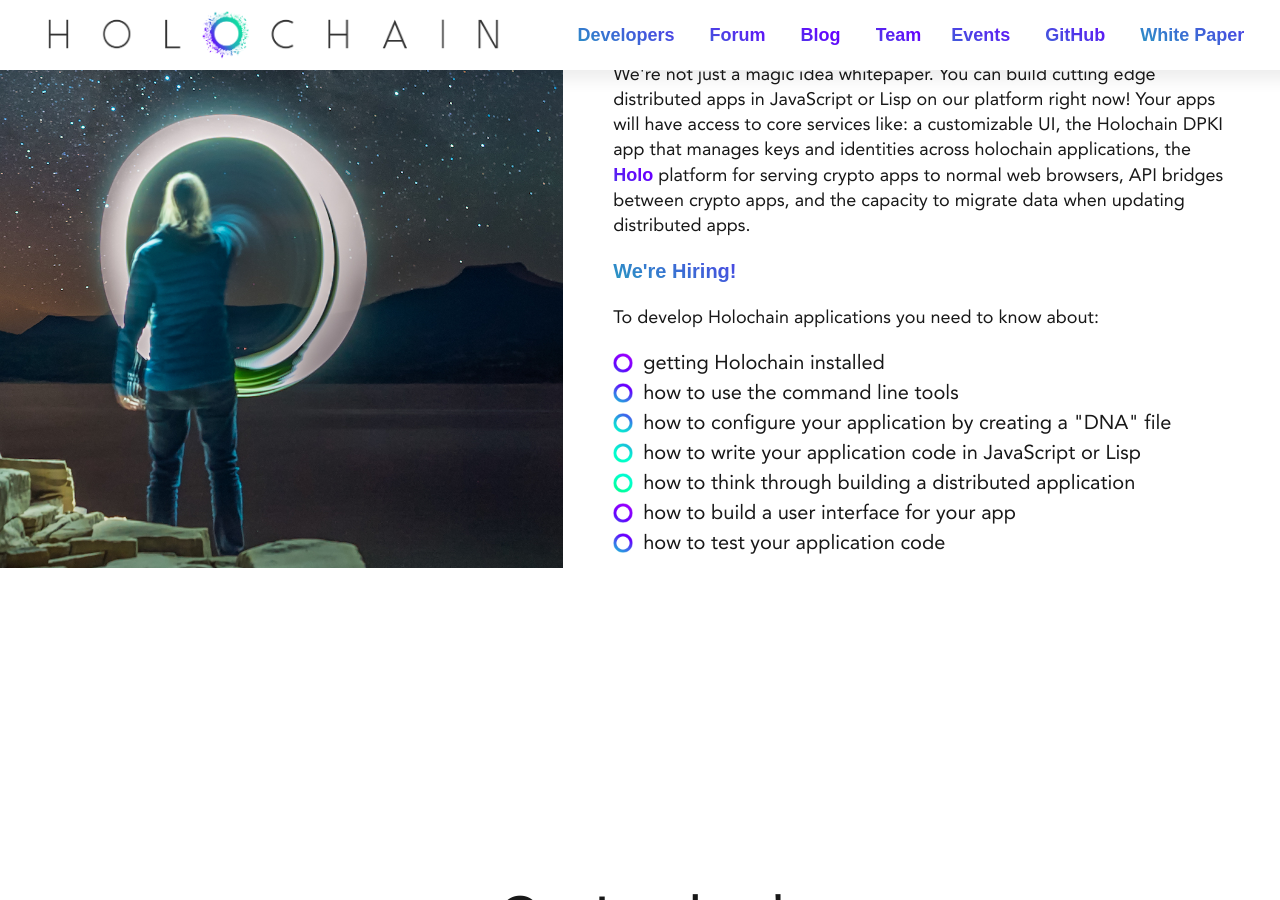
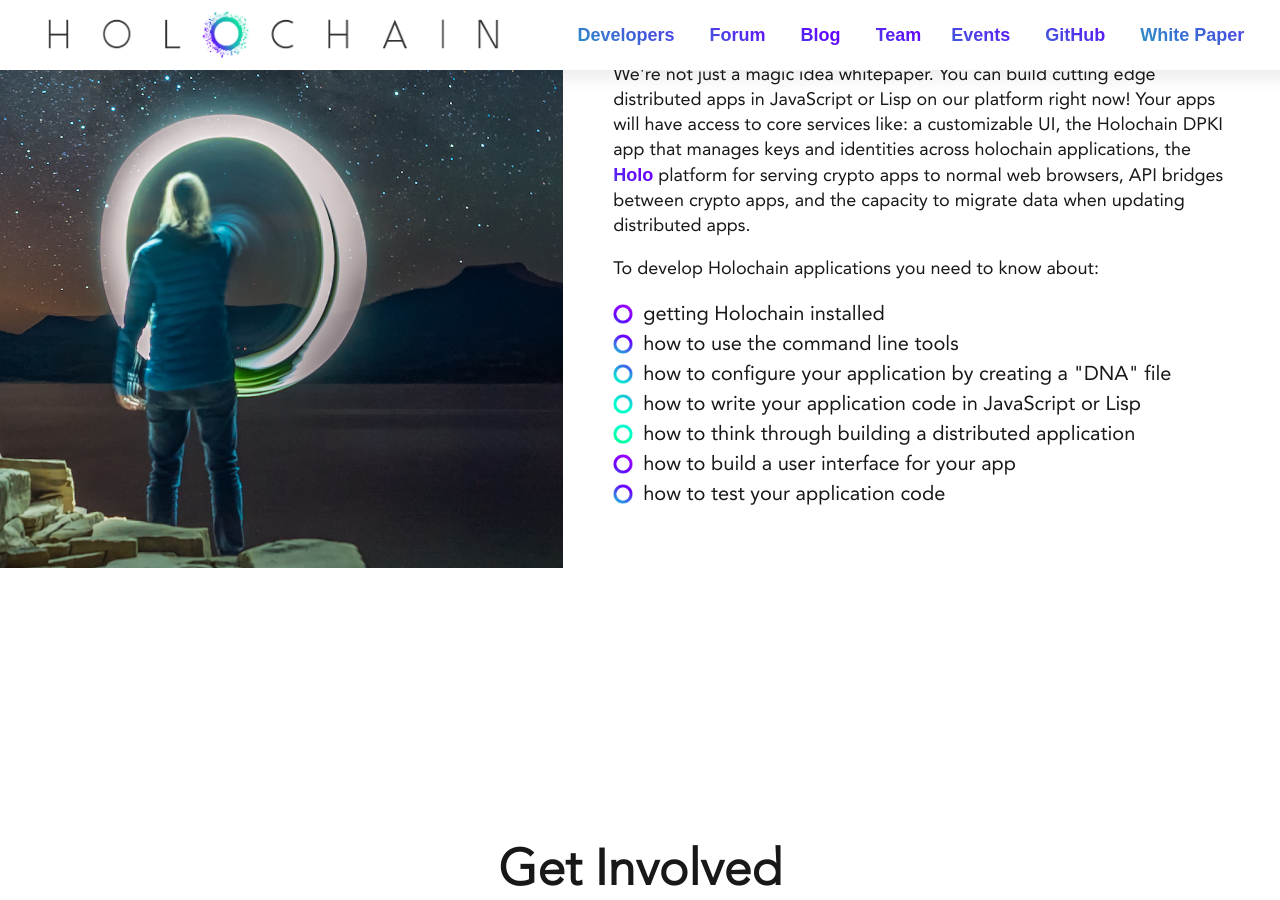
Before and after one commit to holochain/website, a Jekyll site: the page built from index.md, in a window 1280 px wide and 900 px high, scrolled down 7042 px. Built offline with Jekyll 4.4.1, drawn with Linux system fonts in a browser that asks for light colours; nearby versions of some CDN libraries.

Commit message:
Removed hiring notification

```diff
--- a/_sections/building.html
+++ b/_sections/building.html
@@ -22,7 +22,6 @@
     body: "<p>We're not just a magic idea whitepaper. You can build cutting edge distributed apps in JavaScript or Lisp on our platform right now! Your apps will have access to core services like: a customizable UI, the Holochain DPKI app that manages keys and identities across holochain applications,
 	the <a target=\"_blank\" href=\"https://holo.host\">Holo</a>
 	 platform for serving crypto apps to normal web browsers, API bridges between crypto apps, and the capacity to migrate data when updating distributed apps.</p>
-   <h3><a target=\"_blank\" href=\"/team.html\">We're Hiring!</a></h3>
    <p>To develop Holochain applications you need to know about:</p>
    <ul><li>getting Holochain installed</li>
      <li>how to use the command line tools</li>
```
